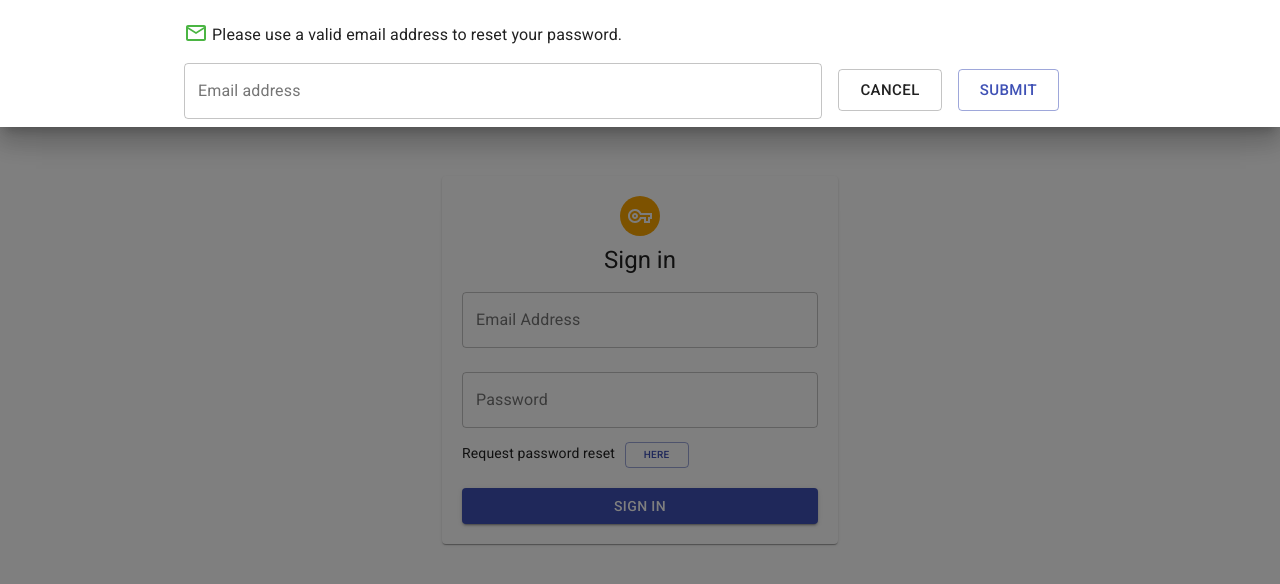
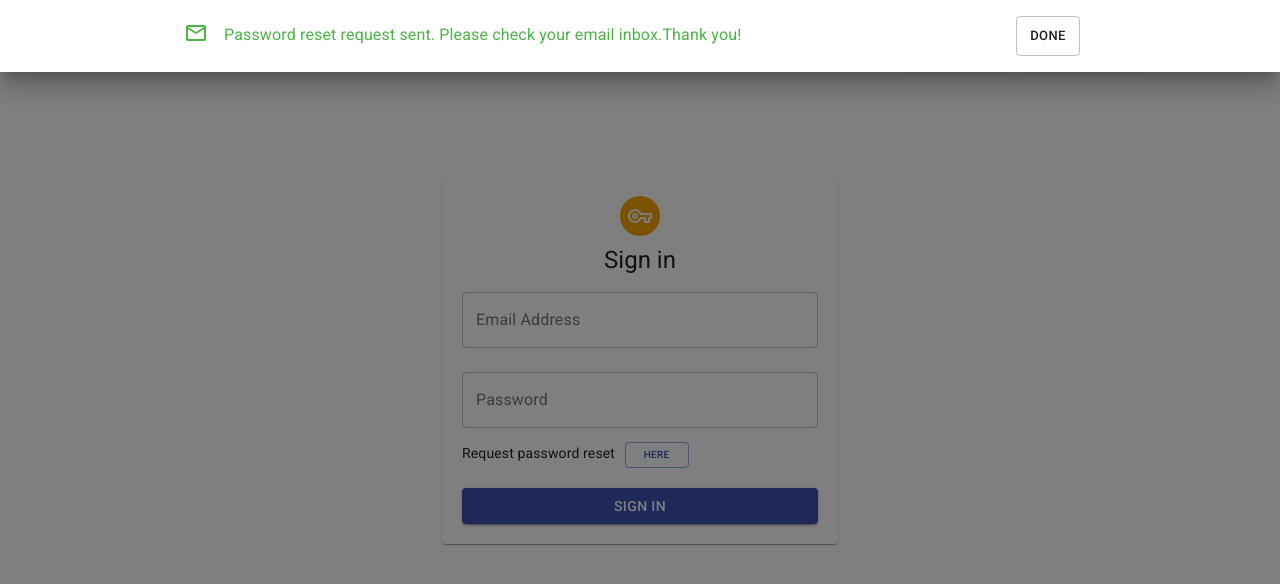
Before and after one commit to GeorgeCrisan/SpendingoJS, a React (Create React App) app: page /login in a window 1280 px wide. Both pictures are taken after a click on the button "HERE". Shown: the top 584 px of the page. Built offline with nearby package versions, Linux system fonts and the light colour scheme; no server answers.

Commit message:
style: overall tidy up style

```diff
--- a/src/Components/AppHeader.react.jsx
+++ b/src/Components/AppHeader.react.jsx
@@ -5,6 +5,7 @@ import { connect } from 'react-redux';
 import { Link } from 'react-router-dom';
 import { logoutUser } from '../actions';
 import {Typography} from "@material-ui/core";
+import './appheader.scss';
 
 const AppHeader = (props) => {
   let { isAuthenticated } = props;
@@ -14,13 +15,13 @@ const AppHeader = (props) => {
   };
 
   return (<div className='main__header__wrapper'>
-    <div className='main__header__inner' style={{ display: "flex", flexFlow: ' row-nowrap', justifyContent: 'flex-end' }}>
-      <div style={{ marginRight: 'auto' }}>
+    <div className='main__header__inner' >
+      <div className='main__header__typo'>
         <Typography component="h1" variant="h5">
           Welcome to Spendingo
         </Typography>
         <Typography align='center' component="p" variant="subtitle1">
-          Enjoy managing your spendings...
+          The Joy of managing any budget
         </Typography>
       </div>
       <div className='main__header__buttons'>
--- a/src/Components/RoutesScreens/Login.react.jsx
+++ b/src/Components/RoutesScreens/Login.react.jsx
@@ -9,6 +9,9 @@ import MailOutlineIcon from '@material-ui/icons/MailOutline';
 import ErrorIcon from '@material-ui/icons/Error';
 import { Typography, Paper, Container, TextField, Button, Avatar } from "@material-ui/core";
 import Drawer from '@material-ui/core/Drawer';
+
+//Style
+import login from './login.scss';
 
 function validateEmail(email) {
   var re = new RegExp(/^(([^<>()[\]\\.,;:\s@"]+(\.[^<>()[\]\\.,;:\s@"]+)*)|(".+"))@((\[[0-9]{1,3}\.[0-9]{1,3}\.[0-9]{1,3}\.[0-9]{1,3}\])|(([a-zA-Z\-0-9]+\.)+[a-zA-Z]{2,}))$/);
@@ -60,7 +63,7 @@ const Login = (props) => {
   const [password, setPassword] = useState('');
   const [showModal, setShowModal] = useState(false);
   const [emailNotValid, setEmailNotValid] = useState(false);
-  const [showSuccess, setShowSuccess] = useState(false);
+  const [showSuccess, setShowSuccess] = useState(true);
 
   const handleEmailChange = ({ target }) => {
     setEmail(target.value);
@@ -124,7 +127,7 @@ const Login = (props) => {
       />
       {loginError && (
         <Typography component="p" className={classes.errorText}>
-          <ErrorIcon style={{position: 'relative', top: 7}} /> Incorrect email or password.
+          <ErrorIcon style={{ position: 'relative', top: 7 }} /> Incorrect email or password.
         </Typography>
       )}
 
@@ -143,16 +146,20 @@ const Login = (props) => {
       >
         Sign In
     </Button>
-    {console.log(showModal)}
+      {console.log(showModal)}
       <Drawer anchor={'top'} open={Boolean(showModal)} onClose={() => setShowModal('false')}>
 
         <Container component="main" maxWidth="md">
-          {showSuccess && <Typography component="h4" style={{ padding: '16px 16px 16px 0', color: '#4BB543' }} >
-          <MailOutlineIcon style={{position: 'relative', top: 5, color: '#4BB543'}} />Password reset request sent. Please check your email inbox.Thank you!
-        </Typography>}
+          {showSuccess && <div className='reset__password__wrapper'>
+            <Typography component="h4" style={{ padding: '16px 16px 16px 0', color: '#4BB543' }} >
+              <MailOutlineIcon style={{ position: 'relative', marginRight: 16, top: 5, color: '#4BB543' }} />Password reset request sent. Please check your email inbox.Thank you!
+            </Typography>
+            <Button variant="outlined" size='small' style={{ margin: 16, height: 40 }} onClick={() => { setShowModal(false); }} > Done </Button>
+          </div>}
+
           {!showSuccess && <div className='reset__password__wrapper'>
             <Typography component="p" style={{ paddingTop: 16 }} >
-            <MailOutlineIcon style={{position: 'relative', top: 5, color: '#4BB543'}} /> Please use a valid email address to reset your password.
+              <MailOutlineIcon style={{ position: 'relative', top: 5, color: '#4BB543' }} /> Please use a valid email address to reset your password.
         </Typography>
             <TextField
               variant="outlined"
--- /dev/null
+++ b/src/Components/RoutesScreens/login.scss
@@ -0,0 +1,5 @@
+
+.reset__password__wrapper {
+  display: flex;
+  justify-content: space-between;
+}
--- /dev/null
+++ b/src/Components/_mixins.scss
@@ -0,0 +1,15 @@
+@mixin for-phone-only {
+  @media (max-width: 599px) { @content; }
+}
+@mixin for-tablet-portrait-up {
+  @media (min-width: 600px) { @content; }
+}
+@mixin for-tablet-landscape-up {
+  @media (min-width: 900px) { @content; }
+}
+@mixin for-desktop-up {
+  @media (min-width: 1200px) { @content; }
+}
+@mixin for-big-desktop-up {
+  @media (min-width: 1800px) { @content; }
+}
--- /dev/null
+++ b/src/Components/appheader.scss
@@ -0,0 +1,34 @@
+@import './mixins';
+
+.main__header__inner {
+  display: flex;
+  flex-flow: column;
+@include for-tablet-portrait-up {
+  flex-flow: row nowrap;
+  justify-content: flex-end;
+  }
+}
+
+.main__header__inner {
+  .main__header__typo {
+    margin-right: auto;
+  }
+  @include for-phone-only {
+    .main__header__buttons {
+      display: flex;
+      justify-content: space-evenly;
+      order: -1;
+      margin-bottom: 20px;
+    }
+    .main__header__typo {
+      margin-right: unset;
+    }
+    .main__header__typo p, .main__header__typo h1 {
+      text-align: center;
+      margin: auto;
+    }
+    div p {
+      padding-bottom: 16px;
+    }
+  }
+}
```
